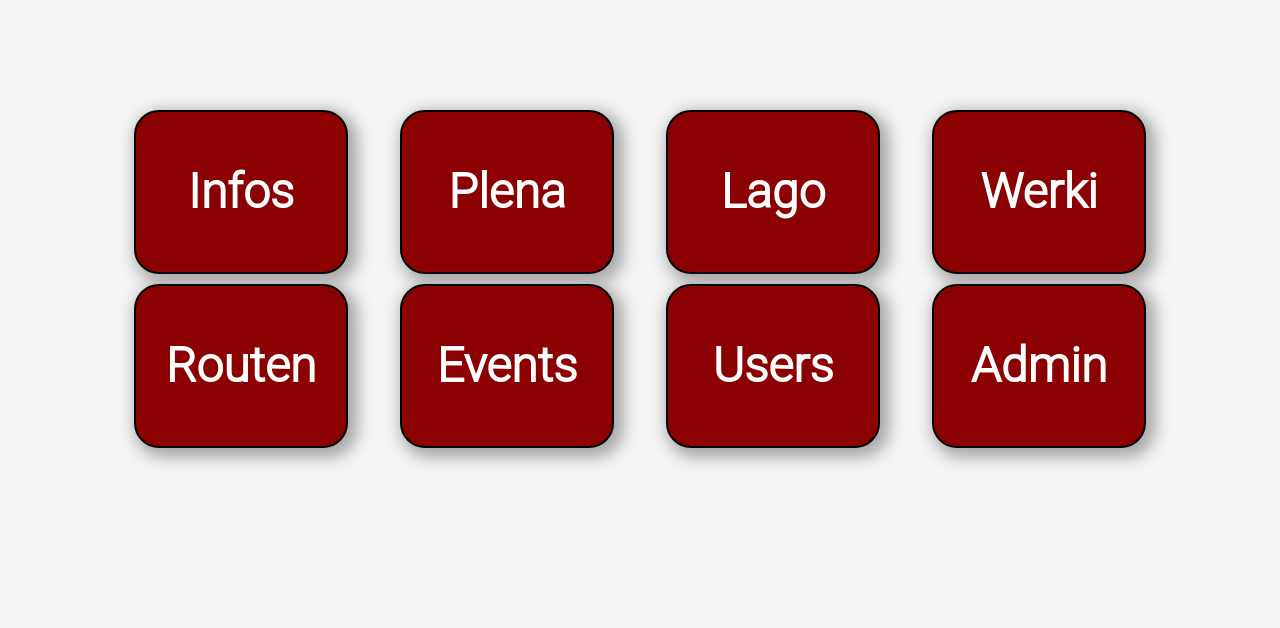
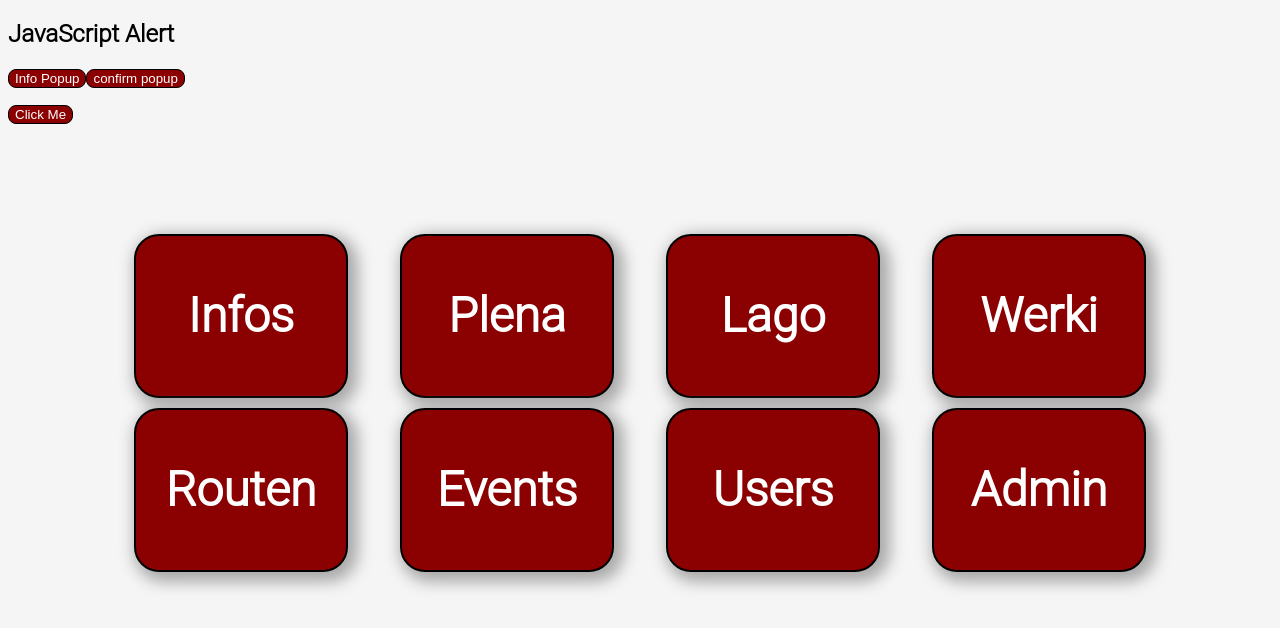
Before and after one commit to csausl/Recap_Project_Sterne, a React (Vite) app in the folder frontend/: page / in a window 1280 px wide. Shown: the top 628 px of the page. Built offline with nearby package versions, Linux system fonts and the light colour scheme.

Commit message:
testing popups

```diff
--- a/frontend/src/Pages/LandingPage.tsx
+++ b/frontend/src/Pages/LandingPage.tsx
@@ -1,17 +1,82 @@
 import {Link} from "react-router-dom";
 
 export default function LandingPage(){
+    function myFunction() {
+        alert("whooohooo!");
+    }
+
+    function myFunction2() {
+        let txt;
+        if (confirm("Press a button!")) {
+            txt = "<button onClick={myFunction} >You pressed OK!</button>";
+        } else {
+            txt = "You pressed Cancel!";
+        }
+        if(document != null){
+            // eslint-disable-next-line @typescript-eslint/ban-ts-comment
+            // @ts-expect-error
+            document.getElementById("demo").innerHTML = txt;
+        }
+
+    }
+    function myFunction4() {
+        const x = document.getElementById("myDIV");
+        if(x!=null){
+            if (x.style.display === "block") {
+                x.style.display = "none";
+            } else {
+                x.style.display = "block";
+            }
+        }
+
+
+    }
+
 
     return (
-            <ul className="flex-container">
-                <Link to={"/Infos"}><li className="flex-item">Infos</li></Link>
-                <Link to={"/Plena"}><li className="flex-item">Plena</li></Link>
-                <Link to={"/Lago"}><li className="flex-item">Lago</li></Link>
-                <Link to={"/Werki"}><li className="flex-item">Werki</li></Link>
-                <Link to={"/Routen"}><li className="flex-item">Routen</li></Link>
-                <Link to={"/Events"}><li className="flex-item">Events</li></Link>
-                <Link to={"/Users"}><li className="flex-item">Users</li></Link>
-                <Link to={"/Admin"}><li className="flex-item">Admin</li></Link>
-            </ul>
+        <body>
+
+        <h2>JavaScript Alert</h2>
+
+        <button onClick={myFunction}>Info Popup</button>
+
+        <button onClick={myFunction2}>confirm popup</button>
+
+        <p id="demo"></p>
+
+        <button onClick={myFunction4}>Click Me</button>
+
+        <div id="myDIV">
+            This is my DIV element.
+        </div>
+
+
+        <ul className="flex-container">
+            <Link to={"/Infos"}>
+                <li className="flex-item">Infos</li>
+            </Link>
+            <Link to={"/Plena"}>
+                <li className="flex-item">Plena</li>
+            </Link>
+            <Link to={"/Lago"}>
+                <li className="flex-item">Lago</li>
+            </Link>
+            <Link to={"/Werki"}>
+                <li className="flex-item">Werki</li>
+            </Link>
+            <Link to={"/Routen"}>
+                <li className="flex-item">Routen</li>
+            </Link>
+            <Link to={"/Events"}>
+                <li className="flex-item">Events</li>
+            </Link>
+            <Link to={"/Users"}>
+                <li className="flex-item">Users</li>
+            </Link>
+            <Link to={"/Admin"}>
+                <li className="flex-item">Admin</li>
+            </Link>
+        </ul>
+        </body>
     )
 }
--- a/frontend/src/Styles/LandingPage.css
+++ b/frontend/src/Styles/LandingPage.css
@@ -49,3 +49,7 @@
 .flex-item:visited, .flex-item:link{
     text-decoration: none;
 }
+
+#myDIV{
+    display: none;
+}
```
